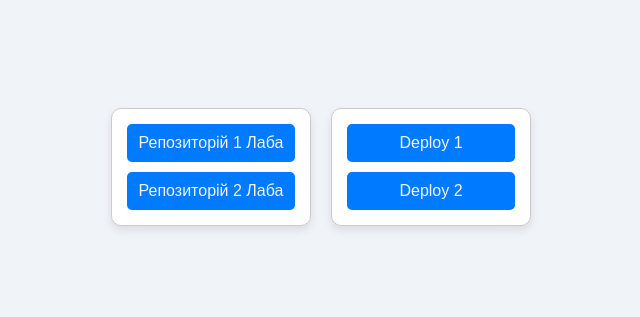
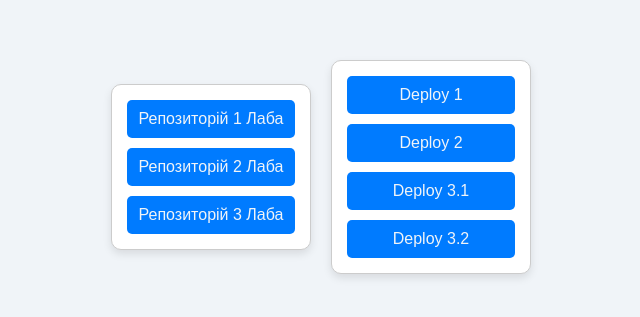
Before and after one commit to qrqwqeqt/frontendLabs, a plain HTML site: page index.html in a window 1280 px wide. Shown: the part 233-550 px from the top of the page, without its empty margins (319-959 px from the left). Drawn offline with Linux system fonts and the light colour scheme.

Commit message:
update main page

```diff
--- a/index.html
+++ b/index.html
@@ -13,12 +13,15 @@
         <div class="button-container">
             <button class="button"><a href="https://github.com/qrqwqeqt/frontendLabs/tree/main/Lab1">Репозиторій 1 Лаба</a></button>
             <button class="button"><a href="https://github.com/qrqwqeqt/frontendLabs/tree/main/Lab2">Репозиторій 2 Лаба</a></button>
+            <button class="button"><a href="https://github.com/qrqwqeqt/frontendLabs/tree/main/Lab3">Репозиторій 3 Лаба</a></button>
         </div>
     </div>
     <div class="cont cont2">
         <div class="button-container">
             <button class="button"><a href="./Lab1/index.html">Deploy 1</a></button>
             <button class="button"><a href="./Lab2/index.html">Deploy 2</a></button>
+            <button class="button"><a href="./Lab3/flex/index.html">Deploy 3.1</a></button>
+            <button class="button"><a href="./Lab3/float/index.html">Deploy 3.2</a></button>
         </div>
     </div>
 </div>
```
